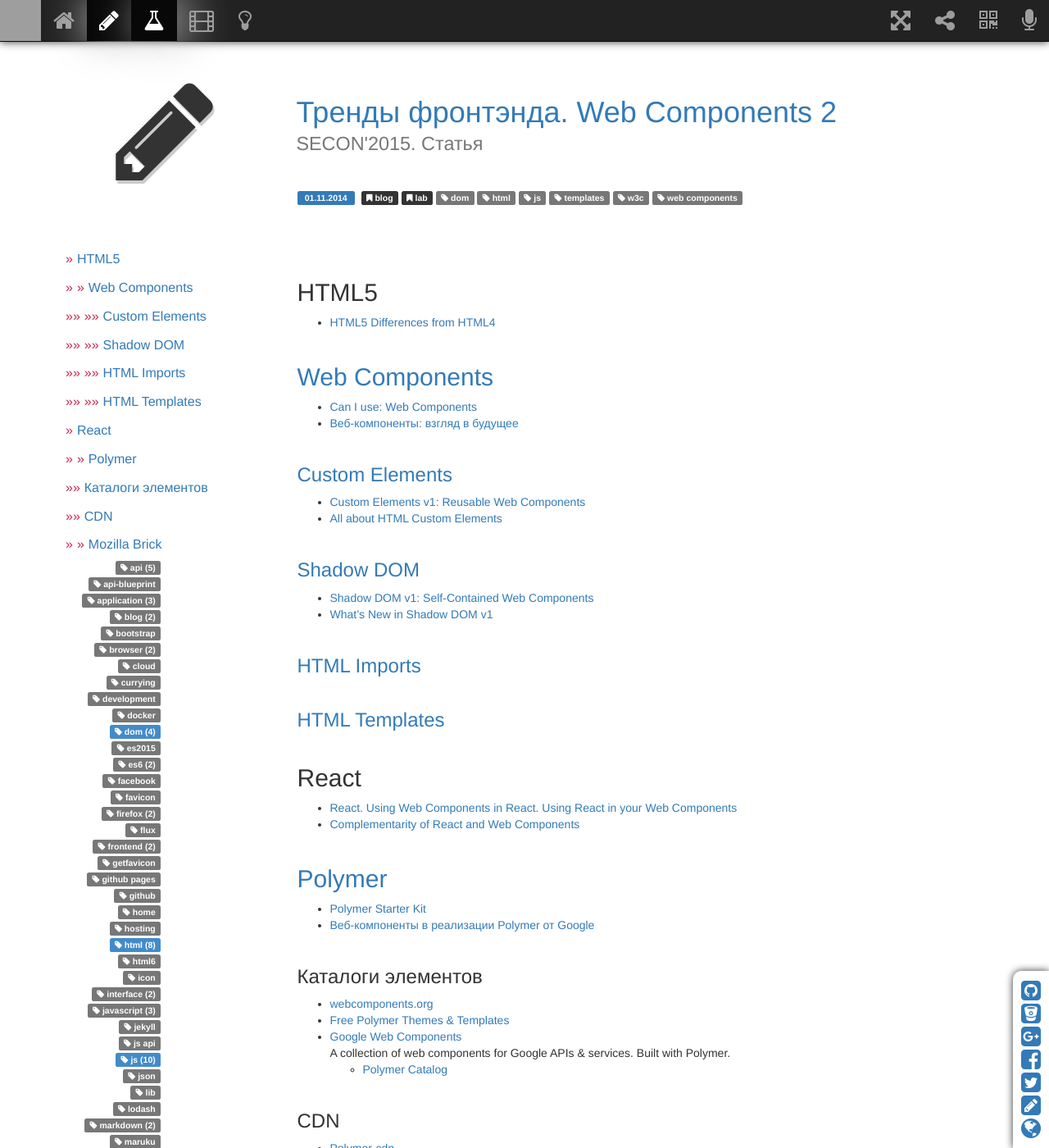
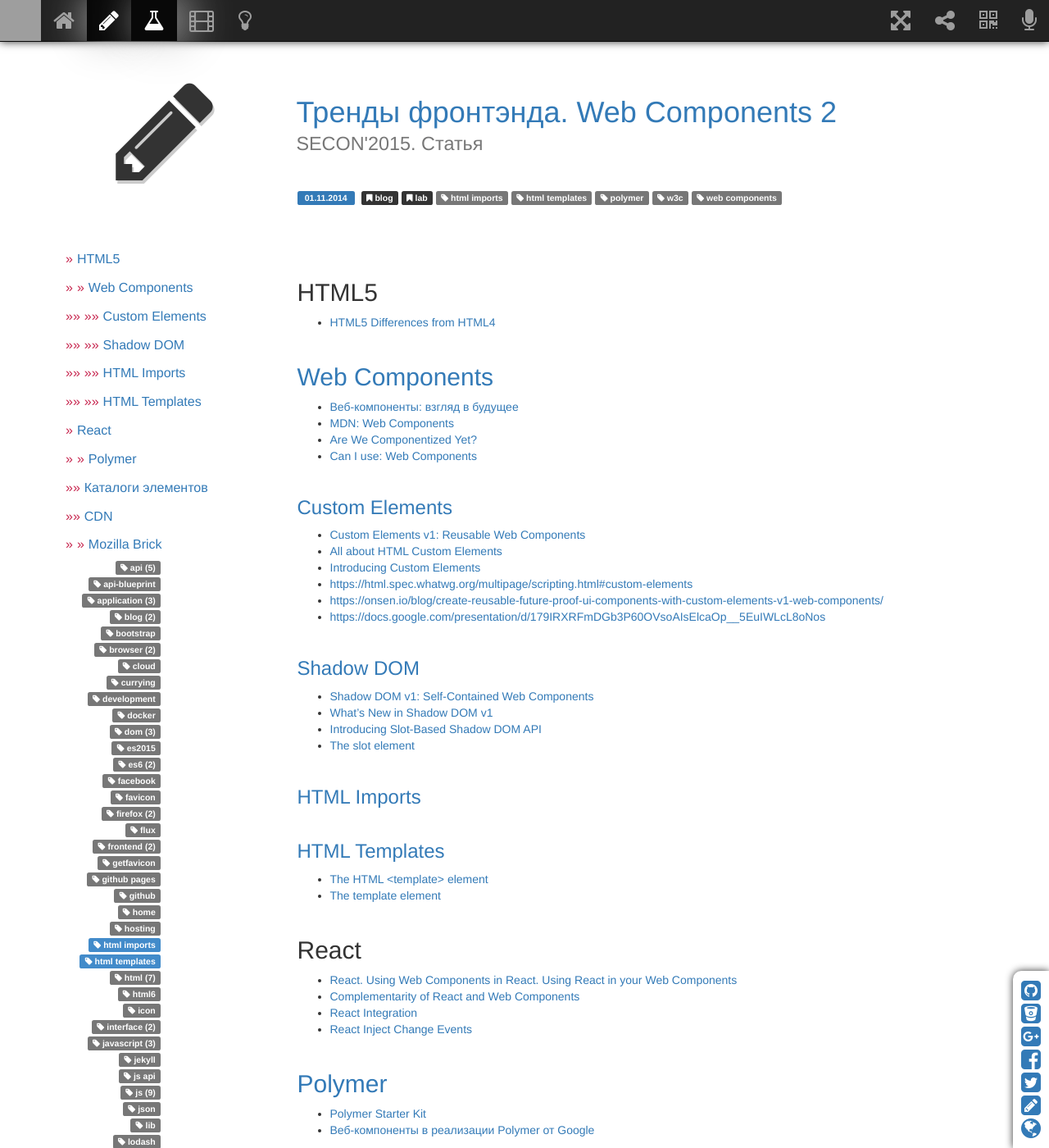
Before and after one commit to sergeymakoveev/sergeymakoveev.github.com, a Jekyll site: the page built from _posts/2014-11-01-frontend.webcomponents.2.md, in a window 1280 px wide and 1400 px high. Shown: the whole window at 82% size. Built offline with Jekyll 4.4.1, drawn with Linux system fonts in a browser that asks for light colours; nearby versions of some CDN libraries; comment, search, counter and statistics services are not loaded; some of the changed text lies outside the part shown; grey boxes are pictures that could not be loaded.

Commit message:
обновил контент

```diff
--- a/_posts/2014-11-01-frontend.webcomponents.2.md
+++ b/_posts/2014-11-01-frontend.webcomponents.2.md
@@ -4,7 +4,7 @@
     title: Тренды фронтэнда. Web Components 2
     description: SECON'2015. Статья
     categories: [blog,lab]
-    tags: [js, html, web components, templates, dom, w3c]
+    tags: [web components, html templates, html imports, w3c, polymer]
 ---
 
 ## HTML5
@@ -12,24 +12,37 @@
 
 
 ## [Web Components](http://w3c.github.io/webcomponents/explainer/)
+*   [Веб-компоненты: взгляд в будущее](https://learn.javascript.ru/webcomponents)
+*   [MDN: Web Components](https://developer.mozilla.org/en-US/docs/Web/Web_Components)
+*   [Are We Componentized Yet?](http://jonrimmer.github.io/are-we-componentized-yet/)
 *   [Can I use: Web Components](http://caniuse.com/#search=components)
-*   [Веб-компоненты: взгляд в будущее](https://learn.javascript.ru/webcomponents)
 
 ### [Custom Elements](http://w3c.github.io/webcomponents/spec/custom/)
 *   [Custom Elements v1: Reusable Web Components](https://developers.google.com/web/fundamentals/getting-started/primers/customelements)
 *   [All about HTML Custom Elements](https://github.com/shawnbot/custom-elements)
+*   [Introducing Custom Elements](https://webkit.org/blog/7027/introducing-custom-elements/)
+*   <https://html.spec.whatwg.org/multipage/scripting.html#custom-elements>
+*   <https://onsen.io/blog/create-reusable-future-proof-ui-components-with-custom-elements-v1-web-components/>
+*   <https://docs.google.com/presentation/d/179IRXRFmDGb3P60OVsoAIsElcaOp__5EuIWLcL8oNos>
 
 ### [Shadow DOM](http://w3c.github.io/webcomponents/spec/shadow/)
 *   [Shadow DOM v1: Self-Contained Web Components](https://developers.google.com/web/fundamentals/getting-started/primers/shadowdom)
 *   [What's New in Shadow DOM v1](https://hayato.io/2016/shadowdomv1/)
+*   [Introducing Slot-Based Shadow DOM API](https://webkit.org/blog/4096/introducing-shadow-dom-api/)
+*   [The slot element](https://html.spec.whatwg.org/multipage/scripting.html#the-slot-element)
 
 ### [HTML Imports](http://w3c.github.io/webcomponents/spec/imports/)
+
 ### [HTML Templates](https://dvcs.w3.org/hg/webcomponents/raw-file/tip/spec/templates/index.html)
+*   [The HTML &lt;template&gt; element](https://developer.mozilla.org/en-US/docs/Web/HTML/Element/template)
+*   [The template element](https://html.spec.whatwg.org/multipage/scripting.html#the-template-element)
 
 
 ## React
 *   [React. Using Web Components in React. Using React in your Web Components](https://facebook.github.io/react/docs/webcomponents.html)
 *   [Complementarity of React and Web Components](http://webcomponents.org/presentations/complementarity-of-react-and-web-components-at-reactjs-conf/)
+*   [React Integration](https://github.com/webcomponents/react-integration)
+*   [React Inject Change Events](https://github.com/clubajax/react-inject-change-events)
 
 
 ## [Polymer](https://www.polymer-project.org)
@@ -41,7 +54,8 @@
 *   [Free Polymer Themes & Templates](https://polymerthemes.com/)
 *   [Google Web Components](http://googlewebcomponents.github.io/)
     A collection of web components for Google APIs & services. Built with Polymer.
-    *   [Polymer Catalog](https://elements.polymer-project.org/)
+*   [Polymer Catalog](https://elements.polymer-project.org/)
+*   [Custom Elements](https://customelements.io/)
 
 ### CDN
 *   [Polymer-cdn](http://download.github.io/polymer-cdn/)
```
Also changed, not shown: _posts/2014-02-19-frontend.web-components.md (+0 -1 lines).
